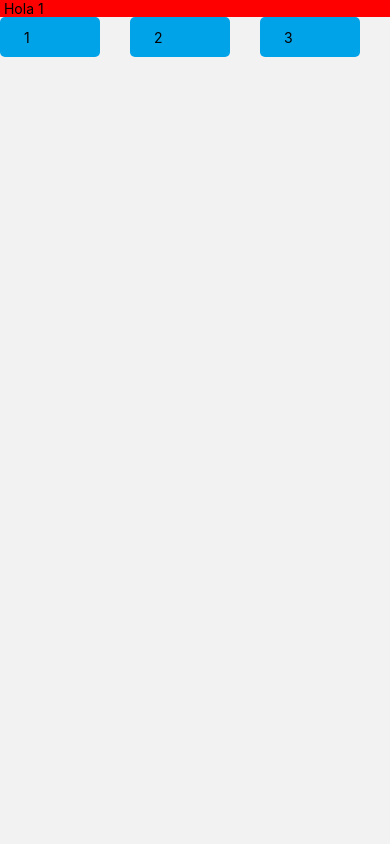
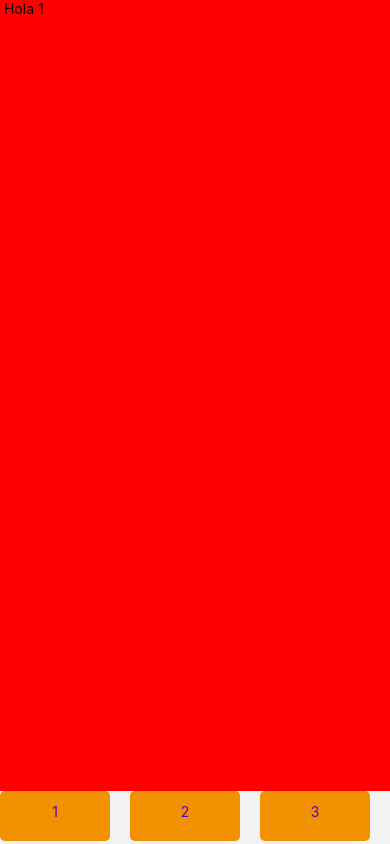
Before and after one commit to AgustinaAngel/ReactNavigation, a React Native app in the folder navigation/: screen /Screen1 in a window 390 px wide. Built offline with nearby package versions, Linux system fonts and the light colour scheme.

Commit message:
TP TERMINADO

```diff
--- a/navigation/package.json
+++ b/navigation/package.json
@@ -15,7 +15,8 @@
     "expo": "~49.0.8",
     "expo-status-bar": "~1.6.0",
     "react": "18.2.0",
-    "react-native": "0.72.4"
+    "react-native": "0.72.4",
+    "react-native-safe-area-context": "^4.7.1"
   },
   "devDependencies": {
     "@babel/core": "^7.20.0"
--- a/navigation/src/components/Menu.js
+++ b/navigation/src/components/Menu.js
@@ -8,36 +8,32 @@ const Menu = () => {
   const navigation = useNavigation();
 
   return (
-    <SafeAreaView style={{ flex: 1 }}>
         <View style={appStyles.posBotton}>
         <View style={{ flex: 2 }}>
           <TouchableOpacity
             onPress={() => navigation.navigate("Screen1")}
-          style={appStyles.buttonText}
+
           >
-          <Text>1</Text>
+            <Text style={appStyles.buttonText}>1</Text>
           </TouchableOpacity>
         </View>
 
         <View style={{ flex: 2 }}>
           <TouchableOpacity
             onPress={() => navigation.navigate("Screen2")}
-          style={appStyles.buttonText}
           >
-          <Text>2</Text>
+            <Text style={appStyles.buttonText}>2</Text>
           </TouchableOpacity>
         </View>
 
         <View style={{ flex: 2 }}>
           <TouchableOpacity
             onPress={() => navigation.navigate("Screen3")}
-          style={appStyles.buttonText}
           >
-          <Text>3</Text>
+            <Text style={appStyles.buttonText}>3</Text>
           </TouchableOpacity>
         </View>
       </View>
-    </SafeAreaView>
   );
 };
 
--- a/navigation/src/screens/LoginScreen.js
+++ b/navigation/src/screens/LoginScreen.js
@@ -15,7 +15,6 @@ const LoginScreen = ({ navigation }) => {
     };
 
     return (
-      <SafeAreaView style={{ flex: 1 }}>
         <View style={appStyles.container}>
           <Image
             style={appStyles.imagenLogo}
@@ -44,13 +43,12 @@ const LoginScreen = ({ navigation }) => {
           </View>
           <Text> {"\n"} </Text>
 
-          <TouchableOpacity onPress={handlePress} style={appStyles.buttonText}>
-            <Text>Ingresar</Text>
+          <TouchableOpacity onPress={handlePress}>
+            <Text style={appStyles.buttonText}>Ingresar</Text>
           </TouchableOpacity>
 
           <StatusBar style="auto" />
         </View>
-      </SafeAreaView>
     );
   };
   export default LoginScreen;
--- a/navigation/src/screens/Screen1.js
+++ b/navigation/src/screens/Screen1.js
@@ -1,22 +1,34 @@
-import { StatusBar } from 'expo-status-bar';
-import appStyles from '../../styles';
-import {Pressable,Text,View,TouchableOpacity,Button,SafeAreaView,TextInput,} from "react-native";
-import { useState } from 'react';
-import * as React from 'react';
-import Menu from '../components/Menu';
-import { createStackNavigator } from '@react-navigation/stack';
-const Stack = createStackNavigator()
-
+import { StatusBar } from "expo-status-bar";
+import appStyles from "../../styles";
+import {
+  Pressable,
+  Text,
+  View,
+  TouchableOpacity,
+  Button,
+  SafeAreaView,
+  TextInput,
+} from "react-native";
+import { useState } from "react";
+import Menu from "../components/Menu";
+import { createStackNavigator } from "@react-navigation/stack";
+const Stack = createStackNavigator();
 
 export default function Screen1() {
-
-
   return (
     <>
-    <View style={appStyles.backgroundScreen1} >
-    <Text> Hola 1</Text>
-    </View>
-   <Menu/>
-   </>
+      <View
+        style={{
+          flexDirection: "col",
+          textAlign: "center",
+          textAlignVertical: "auto",
+          flex: 1,
+        }}
+      >
+        <View style={{ backgroundColor: 'red', flex: 15 }}><Text> Hola 1</Text></View>
+      <Menu style={{ flex: 2 }}/>
+      </View>
+
+    </>
   );
 }
--- a/navigation/src/screens/Screen2.js
+++ b/navigation/src/screens/Screen2.js
@@ -12,11 +12,18 @@ export default function Screen2() {
 
 
   return (
-<>
-    <View style={appStyles.backgroundScreen2} >
-    <Text> Hola 2</Text>
-    </View>
-   <Menu/>
-   </>
+    <>
+      <View
+        style={{
+          flexDirection: "col",
+          textAlign: "center",
+          textAlignVertical: "auto",
+          flex: 1,
+        }}
+      >
+        <View style={{ backgroundColor: 'green', flex: 15 }}><Text> Hola 2</Text></View>
+      <Menu style={{ flex: 2 }}/>
+      </View>
+    </>
   );
 }
--- a/navigation/src/screens/Screen3.js
+++ b/navigation/src/screens/Screen3.js
@@ -13,10 +13,17 @@ export default function Screen3() {
 
   return (
     <>
-    <View style={appStyles.backgroundScreen3} >
-    <Text> Hola 3</Text>
-    </View>
-   <Menu/>
-   </>
+      <View
+        style={{
+          flexDirection: "col",
+          textAlign: "center",
+          textAlignVertical: "auto",
+          flex: 1,
+        }}
+      >
+        <View style={{ backgroundColor: 'blue', flex: 15 }}><Text> Hola 3</Text></View>
+      <Menu style={{ flex: 2 }}/>
+      </View>
+    </>
   );
 }
--- a/navigation/styles.js
+++ b/navigation/styles.js
@@ -11,21 +11,29 @@ const appStyles = {
       textAlign: 'left',
     },
     buttonText: {
-        backgroundColor: '#00A2E8',
+        backgroundColor: '#f29100ff',
+        color:'#5107baff',
         paddingVertical: 12,
         paddingHorizontal: 24,
         borderRadius: 5,
+        height: 50,
+        width: 110,
+        textAlign: 'center',
+        alignItems: 'center',
+      },
+      input: {
         height: 40,
-        width: 100,
-        textAlign: 'center',
+        borderWidth: 1,
+        padding: 1,
+        width: 200,
 
       },
-      input: {    height: 40, borderWidth: 2, padding: 1,  width: 200,},
       posBotton: {
         flexDirection     : 'row',
         textAlign         : 'center',
         textAlignVertical : 'auto',
         flex              : 1,
+
       },
       imagenLogo:{
       height: 60,   width: 450, padding: 10, margin:50,    justifyContent: 'center',
```
Also changed, not shown: navigation/App.js (+4 -9 lines), 1 other file (tests, documents, lock files or other folders). Lines whose indentation alone changed are shown as unchanged.
